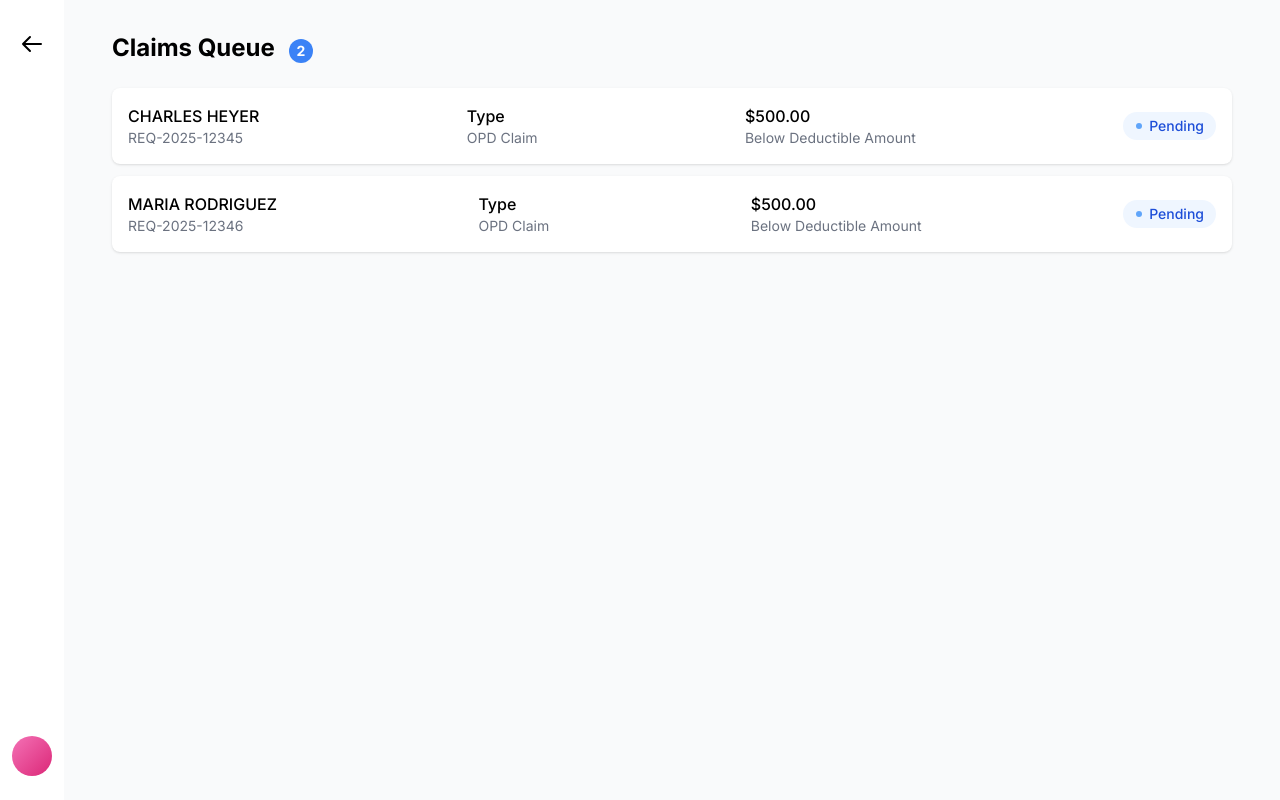
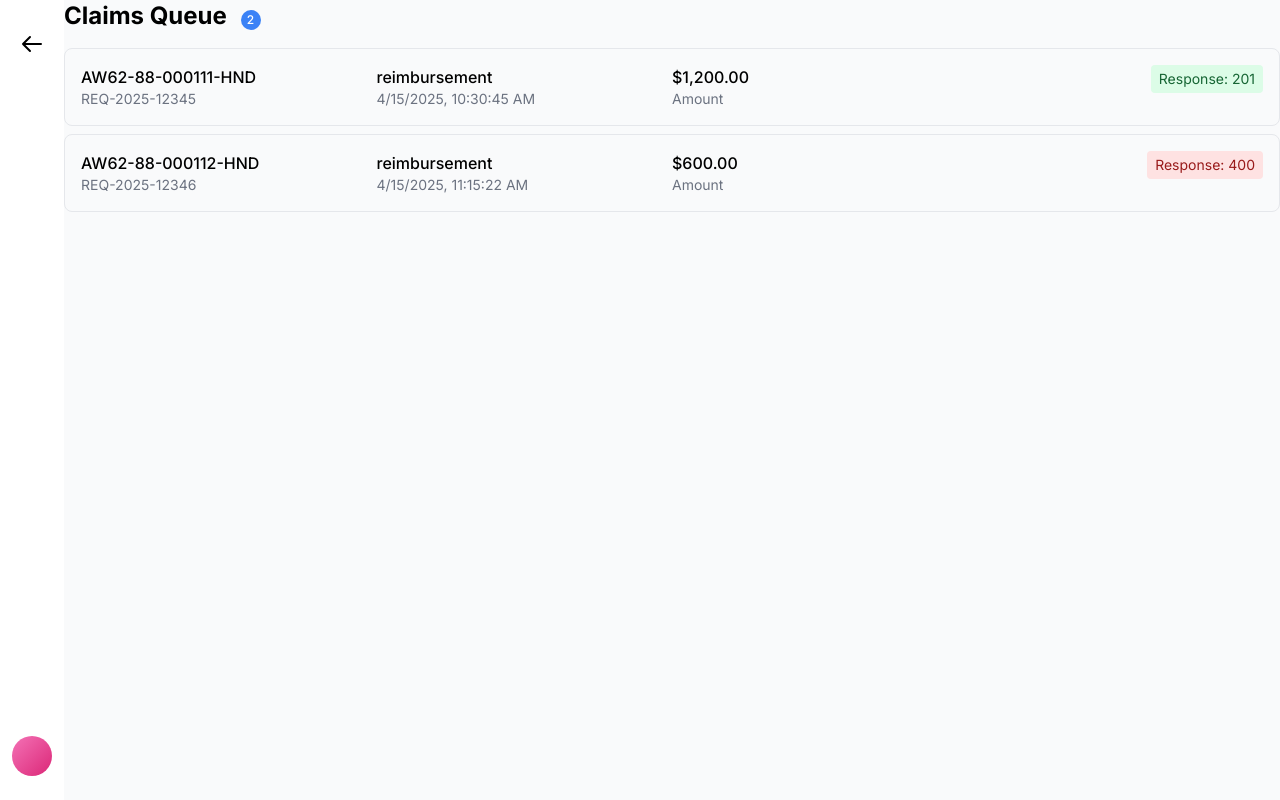
Before and after one commit to nikhil-samuel/api-viewer-poc, a Next.js app: page / in a window 1280 px wide. Built offline with nearby package versions, Linux system fonts and the light colour scheme.

Commit message:
Simplify page to show only claims in a queue format with API details

```diff
--- a/src/app/page.js
+++ b/src/app/page.js
@@ -4,79 +4,78 @@ import { useState, useEffect } from 'react';
 import { sampleRequests } from '../mockData/sampleRequests';
 
 export default function Home() {
-  const [requests, setRequests] = useState([]);
+  const [claims, setClaims] = useState([]);
   const [loading, setLoading] = useState(true);
   const [expandedId, setExpandedId] = useState(null);
 
   useEffect(() => {
-    // Simulate loading data from API
-    // Only use POST /request claims for simplicity
-    setTimeout(() => {
+    // Filter only POST /request claims
     const claimRequests = sampleRequests.filter(req =>
       req.method === 'POST' && req.endpoint === '/request');
-      setRequests(claimRequests);
+
+    // Simulate loading data from API
+    setTimeout(() => {
+      setClaims(claimRequests);
       setLoading(false);
-    }, 800);
+    }, 500);
   }, []);
 
   const toggleExpand = (id) => {
     setExpandedId(expandedId === id ? null : id);
   };
 
+  // Format timestamp
+  const formatDate = (timestamp) => {
+    const date = new Date(timestamp);
+    return date.toLocaleString();
+  };
+
   return (
-    <div className="min-h-screen bg-gray-50">
-      <div className="max-w-6xl mx-auto pt-8 pb-16 px-4">
-        <h1 className="text-2xl font-bold mb-6">Claims Queue <span className="inline-block bg-blue-500 text-white text-sm rounded-full px-2 py-0.5 ml-2">{requests.length}</span></h1>
+    <div>
+      <h1 className="text-2xl font-bold mb-4">Claims Queue {claims.length > 0 && <span className="inline-flex items-center justify-center bg-blue-500 text-white text-xs font-medium rounded-full h-5 w-5 ml-2">{claims.length}</span>}</h1>
 
       {loading ? (
         <div className="text-center py-10">
-            <div className="inline-block animate-spin h-8 w-8 text-blue-500 border-4 border-blue-500 border-t-transparent rounded-full"></div>
-            <p className="mt-2 text-gray-600">Loading claims...</p>
+          <p>Loading claims...</p>
         </div>
       ) : (
-          <div className="space-y-3">
-            {requests.map((claim) => (
-              <div key={claim.id} className="bg-white rounded-lg shadow">
+        <div className="space-y-2">
+          {claims.map(claim => (
+            <div key={claim.id} className="border rounded-lg overflow-hidden">
               <div
-                  className="flex flex-col md:flex-row md:items-center justify-between p-4 cursor-pointer"
+                className="grid grid-cols-4 p-4 cursor-pointer hover:bg-gray-50"
                 onClick={() => toggleExpand(claim.id)}
               >
-                  <div className="mb-2 md:mb-0">
-                    <div className="font-medium">{claim.request.request.custom_fields?.bank_account?.holder || 'Unknown'}</div>
-                    <div className="text-sm text-gray-500">{claim.request.request_id}</div>
+                <div>
+                  <div className="font-medium">{claim.request.request?.policy_id || 'Unknown Policy'}</div>
+                  <div className="text-sm text-gray-500">{claim.request.request_id || 'Unknown ID'}</div>
                 </div>
-
-                  <div className="mb-2 md:mb-0">
-                    <div className="font-medium">Type</div>
-                    <div className="text-sm text-gray-500">{claim.request.request_type === 'reimbursement' ? 'OPD Claim' : claim.request.request_type}</div>
+                <div>
+                  <div className="font-medium">{claim.request.request_type || 'Unknown Type'}</div>
+                  <div className="text-sm text-gray-500">{formatDate(claim.timestamp)}</div>
                 </div>
-
-                  <div className="mb-2 md:mb-0">
-                    <div className="font-medium">${parseFloat(claim.request.request.custom_fields?.invoice_amount || '500.00').toFixed(2)}</div>
-                    <div className="text-sm text-gray-500">Below Deductible Amount</div>
+                <div>
+                  <div className="font-medium">${claim.request.request?.custom_fields?.hospitalization?.is_hospitalization ? '1,200.00' : '600.00'}</div>
+                  <div className="text-sm text-gray-500">Amount</div>
                 </div>
-
-                  <div>
-                    <span className="inline-flex items-center px-3 py-1 rounded-full text-sm font-medium bg-blue-50 text-blue-700">
-                      <svg className="mr-1.5 h-2 w-2 text-blue-400" fill="currentColor" viewBox="0 0 8 8">
-                        <circle cx="4" cy="4" r="3" />
-                      </svg>
-                      Pending
+                <div className="text-right">
+                  <span className={`inline-block px-2 py-1 rounded text-sm ${
+                    claim.statusCode >= 200 && claim.statusCode < 300 ? 'bg-green-100 text-green-800' : 'bg-red-100 text-red-800'
+                  }`}>
+                    Response: {claim.statusCode}
                   </span>
                 </div>
               </div>
 
               {expandedId === claim.id && (
-                  <div className="border-t border-gray-200 p-4">
-                    <div className="grid grid-cols-1 md:grid-cols-2 gap-4">
-                      <div>
-                        <h3 className="text-lg font-medium mb-2">Request</h3>
-                        <pre className="bg-gray-50 p-3 rounded text-xs overflow-auto max-h-96">{JSON.stringify(claim.request, null, 2)}</pre>
+                <div className="p-4 bg-gray-50 border-t">
+                  <div className="mb-4">
+                    <h3 className="font-semibold mb-2">API Request:</h3>
+                    <pre className="bg-white p-3 rounded text-xs overflow-auto max-h-60">{JSON.stringify(claim.request, null, 2)}</pre>
                   </div>
                   <div>
-                        <h3 className="text-lg font-medium mb-2">Response</h3>
-                        <pre className="bg-gray-50 p-3 rounded text-xs overflow-auto max-h-96">{JSON.stringify(claim.response, null, 2)}</pre>
-                      </div>
+                    <h3 className="font-semibold mb-2">API Response:</h3>
+                    <pre className="bg-white p-3 rounded text-xs overflow-auto max-h-60">{JSON.stringify(claim.response, null, 2)}</pre>
                   </div>
                 </div>
               )}
@@ -85,6 +84,5 @@ export default function Home() {
         </div>
       )}
     </div>
-    </div>
   );
 }
```
Lines whose indentation alone changed are shown as unchanged.
